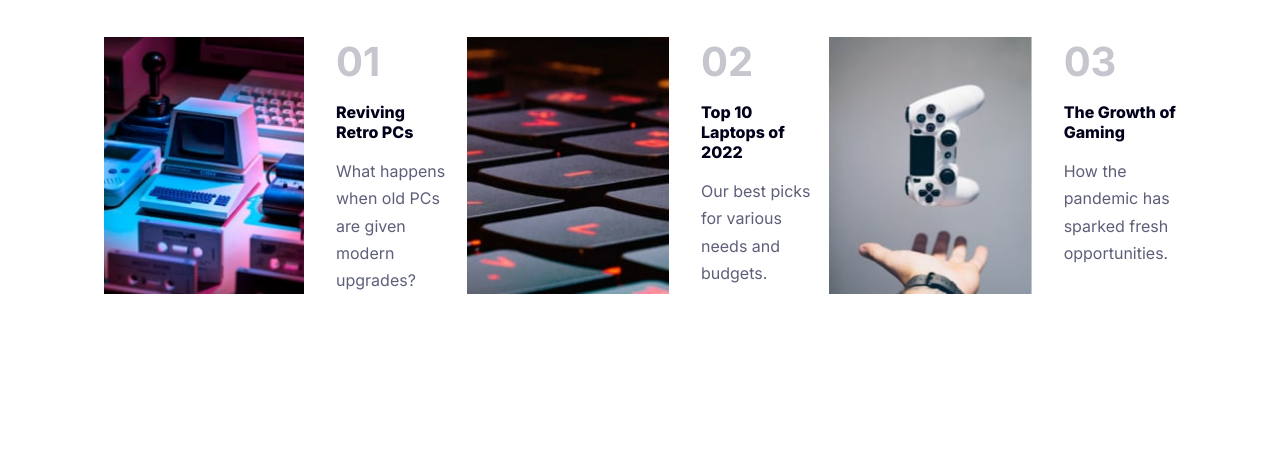
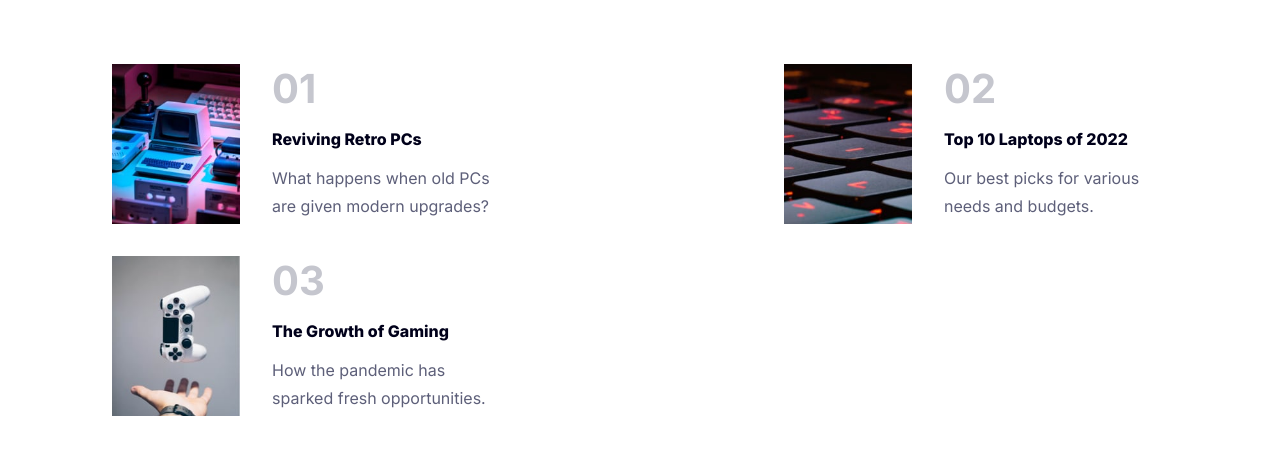
Before and after one commit to ini-s/News-homepage, a plain HTML site: page index.html in a window 1280 px wide. Shown: the part 726-1180 px from the top of the page. Before the commit the page ends 1100 px from the top, so only its background shows below. Drawn offline with Linux system fonts and the light colour scheme.

Commit message:
style: use flex for the bottom container

```diff
--- a/style.css
+++ b/style.css
@@ -22,7 +22,7 @@ header {
 }
 
 main {
-    padding: 0 1.5rem 5rem 1.5rem;
+    padding: 0 2rem 5rem 2rem;
 }
 
 .navbar {
@@ -178,7 +178,6 @@ h3 {
 
 .top {
     display: grid;
-    /* grid-template-columns: repeat(3, 1fr); */
     grid-template-columns: 2fr 1fr;
     margin-bottom: 4rem;
 }
@@ -190,16 +189,16 @@ h3 {
 }
 
 .bottom {
-    display: grid;
-    grid-template-columns: repeat(auto-fit, minmax(300px, 1fr));
-    padding-top: 4rem;
+    display: flex;
+    flex-wrap: wrap;
     gap: 1rem;
+    justify-content: space-between;
 }
 
 .card {
     display: flex;
     gap: 2rem;
-    align-items: top;
+    flex-basis: 250px;
 }
 
 .bottom h2 {
@@ -209,7 +208,14 @@ h3 {
 }
 
 .bottom img {
+    height: 10rem;
+    width: 8rem;
     object-fit: cover;
+}
+
+.bottom .text {
+    height: 10rem;
+    width: 14rem;
 }
 
 h4 {
@@ -225,6 +231,10 @@ h4:hover {
 @media screen and (max-width:969px) {
     .navbar {
         width: 60%;
+    }
+
+    .top {
+        grid-template-columns: 1fr
     }
 }
 
@@ -245,15 +255,21 @@ h4:hover {
         padding: 2rem 1.5rem;
     }
 
-    .top {
-        grid-template-columns: 1fr
-    }
 }
 
 @media screen and (min-width: 769px) {
+
+    .top,
+    .bottom {
+        padding: 0 5rem;
+    }
+
+    .card {
+        padding-bottom: 1rem;
+    }
+
     .left {
         padding: 0;
-        /* grid-column: 1 / span 2; */
     }
 
     .right {
@@ -270,17 +286,11 @@ h4:hover {
 }
 
 @media screen and (min-width: 600px) {
-
-    .top,
-    .bottom {
-        padding: 0 5rem;
-    }
-
     .top {
         gap: 2rem;
     }
+
 }
-
 
 @media screen and (min-width: 512px) {
     h1 {
```
